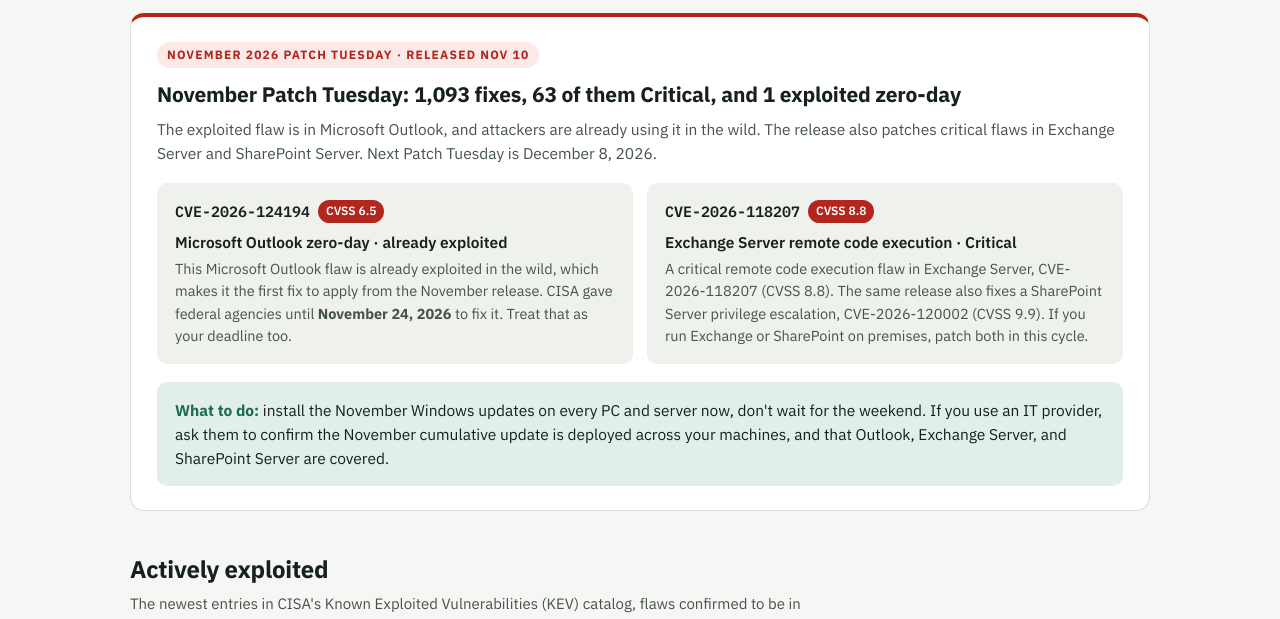
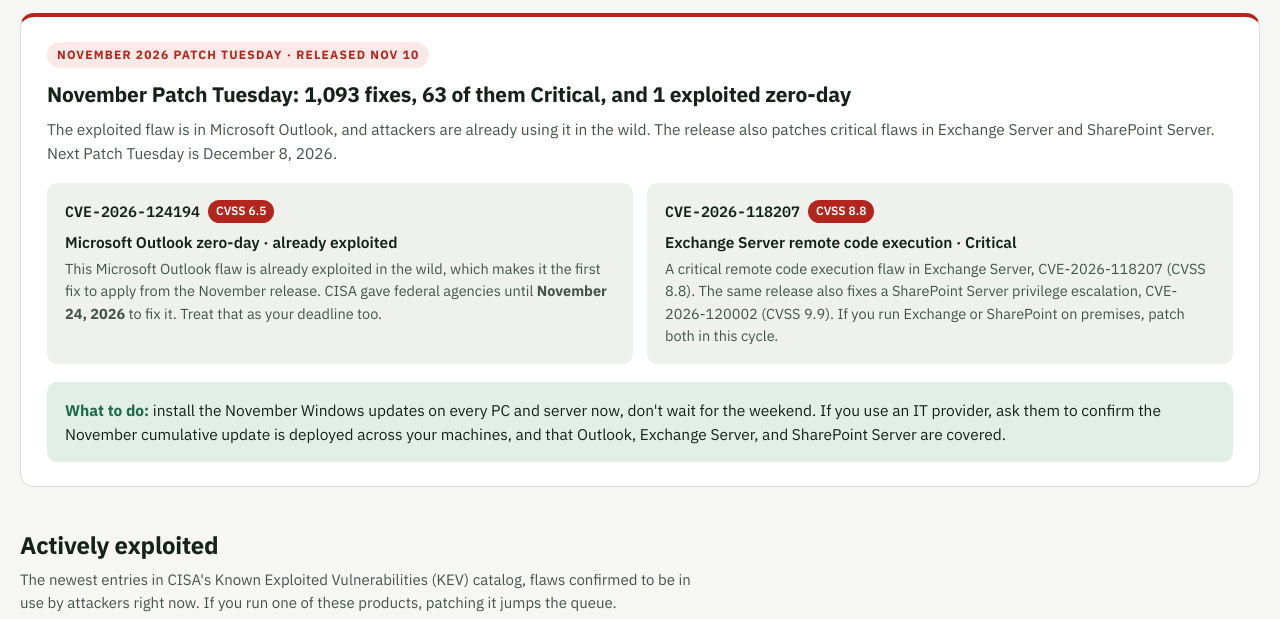
Before and after one commit to patchwatchsmb/patchwatch, a plain HTML site: page index.html in a window 1280 px wide. Shown: the part 568-1187 px from the top of the page. Drawn offline with Linux system fonts and the light colour scheme; a script that the page names is missing.

Commit message:
Widen content column to 1440px

```diff
--- a/index.html
+++ b/index.html
@@ -70,7 +70,7 @@
         line-height: 1.55;
       }
       .mono { font-family: "IBM Plex Mono", ui-monospace, SFMono-Regular, Menlo, monospace; }
-      .wrap { max-width: 1060px; margin: 0 auto; padding: 0 20px; }
+      .wrap { max-width: 1440px; margin: 0 auto; padding: 0 20px; }
 
       /* ---------- Hero ---------- */
       .hero {
```
